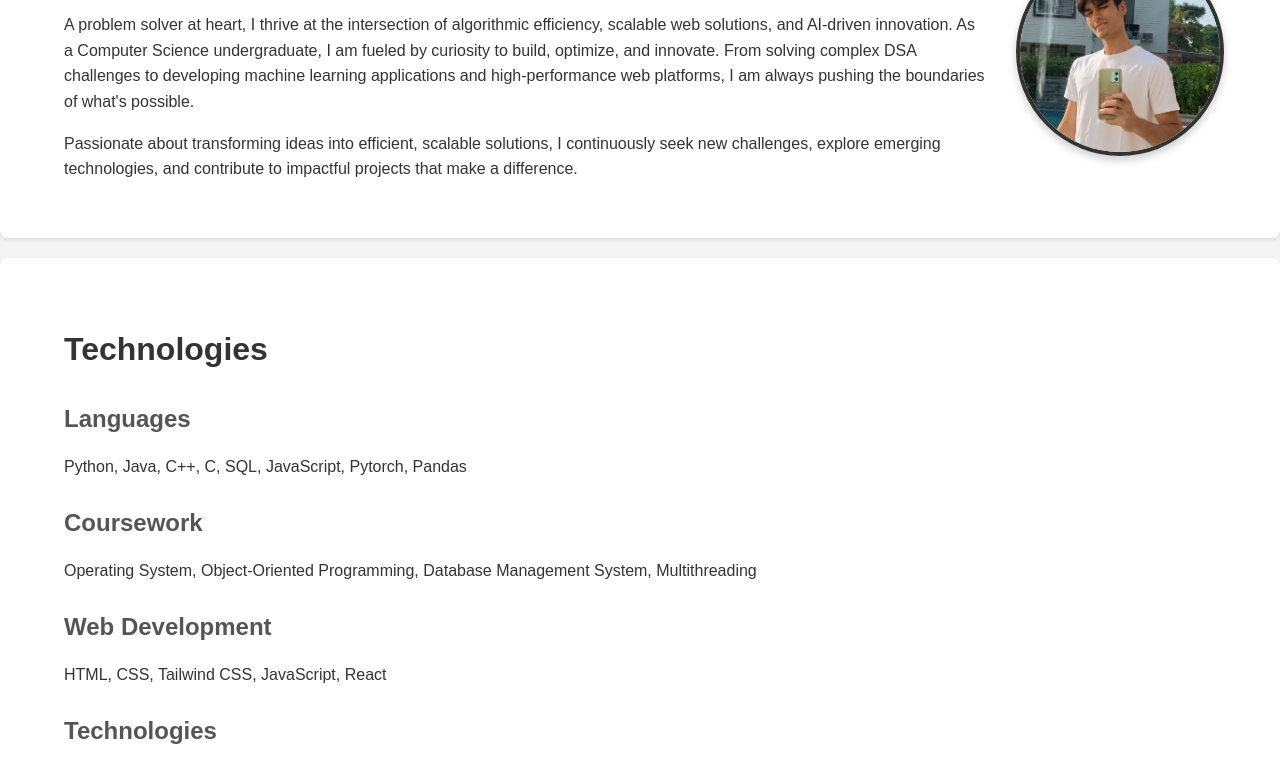
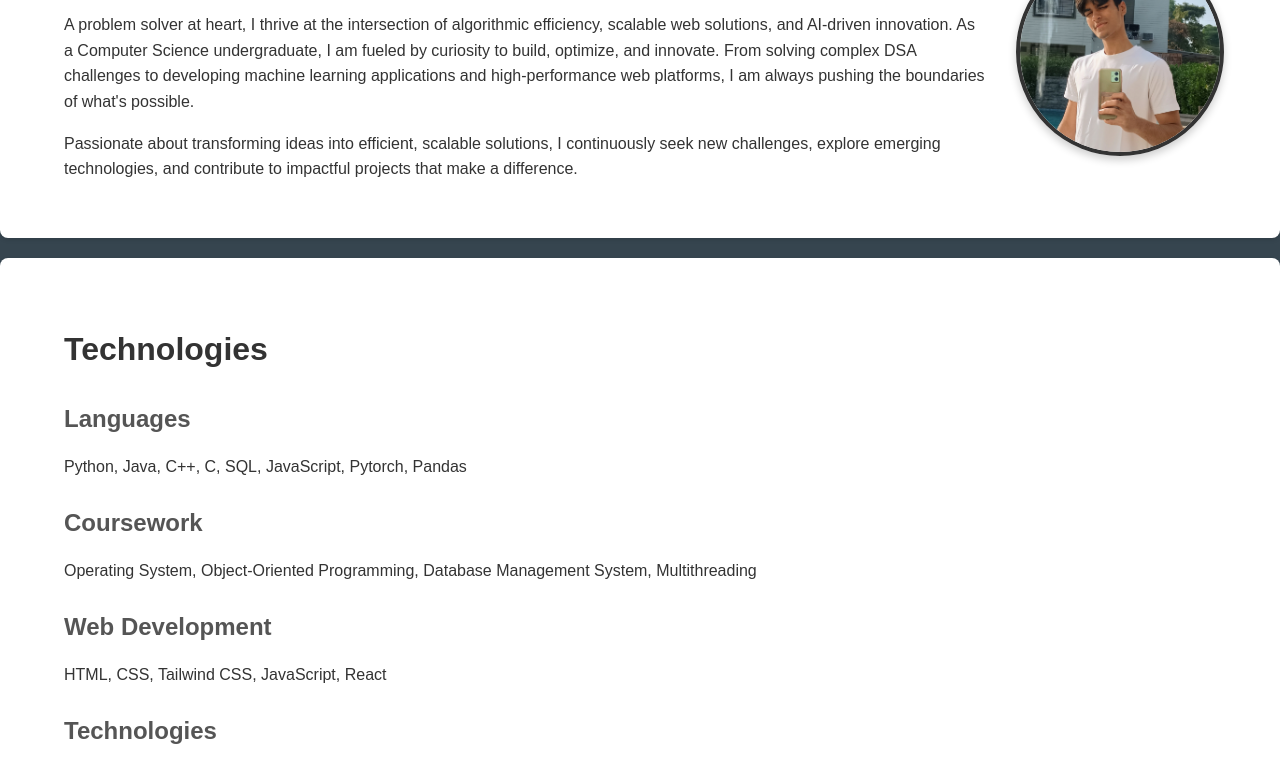
Before and after one commit to krishnaverma001/Portfolio, a plain HTML site: page index.html in a window 1280 px wide. Shown: the part 483-1246 px from the top of the page. Drawn offline with Linux system fonts and the light colour scheme.

Commit message:
Update styles.css

```diff
--- a/styles.css
+++ b/styles.css
@@ -5,7 +5,7 @@ body {
     margin: 0;
     padding: 0;
     color: #333;
-    background-color: #f4f4f4;
+    background-color: #36454F;
 }
 
 .container {
```
